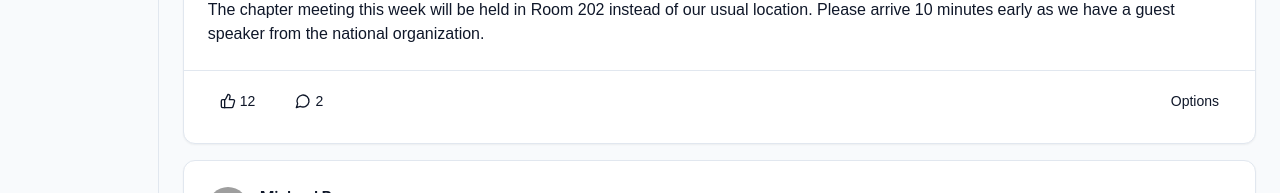
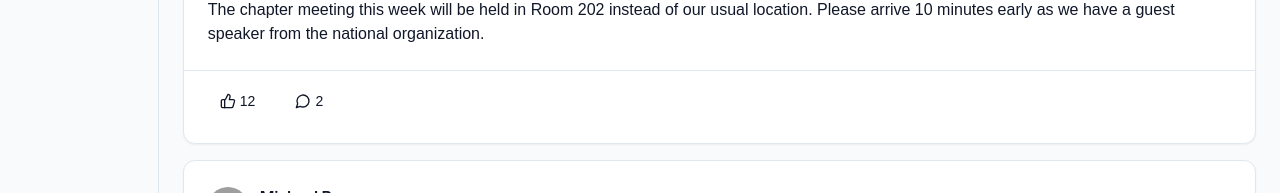
Before and after one commit to orgconnectapp/greek-connectivity, a React (Vite) app: page /message-board in a window 1280 px wide. Shown: the part 492-685 px from the top of the page. Built offline with nearby package versions, Linux system fonts and the light colour scheme; sample sign-in values are in the browser's storage; grey boxes are pictures that could not be loaded.

Commit message:
Remove message options button
Removes the options button from the message cards on the message board.

```diff
--- a/src/components/messageBoard/MessageCard.tsx
+++ b/src/components/messageBoard/MessageCard.tsx
@@ -1,18 +1,11 @@
 
 import React from 'react';
-import { ThumbsUp, MessageCircle, Clock, Copy, Flag } from 'lucide-react';
+import { ThumbsUp, MessageCircle, Clock } from 'lucide-react';
 import { Button } from '@/components/ui/button';
 import { Card, CardContent, CardFooter, CardHeader, CardTitle } from '@/components/ui/card';
 import { Avatar, AvatarFallback, AvatarImage } from '@/components/ui/avatar';
 import { Badge } from '@/components/ui/badge';
-import {
-  DropdownMenu,
-  DropdownMenuContent,
-  DropdownMenuItem,
-  DropdownMenuTrigger,
-} from '@/components/ui/dropdown-menu';
 import { useNavigate } from 'react-router-dom';
-import { toast } from 'sonner';
 
 export interface MessageProps {
   message: {
@@ -50,11 +43,6 @@ const MessageCard = ({ message, onLike, onPin, onOpenComments, isLiked }: Messag
     navigate(`/profile/${username}`, {
       state: { from: 'messageBoard' }
     });
-  };
-
-  const handleCopyMessage = () => {
-    navigator.clipboard.writeText(message.content);
-    toast.success('Message copied to clipboard');
   };
 
   return (
@@ -95,7 +83,7 @@ const MessageCard = ({ message, onLike, onPin, onOpenComments, isLiked }: Messag
         <p className="whitespace-pre-line">{message.content}</p>
         {/* Image or video content would be displayed here */}
       </CardContent>
-      <CardFooter className="pt-3 border-t flex justify-between">
+      <CardFooter className="pt-3 border-t">
         <div className="flex gap-4">
           <Button
             variant="ghost"
@@ -111,23 +99,6 @@ const MessageCard = ({ message, onLike, onPin, onOpenComments, isLiked }: Messag
             <span>{message.comments?.length || 0}</span>
           </Button>
         </div>
-        <DropdownMenu>
-          <DropdownMenuTrigger asChild>
-            <Button variant="ghost" size="sm">
-              Options
-            </Button>
-          </DropdownMenuTrigger>
-          <DropdownMenuContent align="end">
-            <DropdownMenuItem onClick={handleCopyMessage}>
-              <Copy className="h-4 w-4 mr-2" />
-              Copy
-            </DropdownMenuItem>
-            <DropdownMenuItem>
-              <Flag className="h-4 w-4 mr-2" />
-              Report
-            </DropdownMenuItem>
-          </DropdownMenuContent>
-        </DropdownMenu>
       </CardFooter>
     </Card>
   );
```
